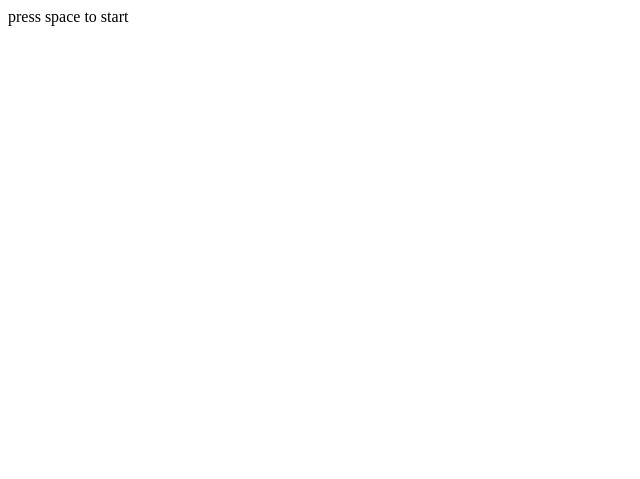
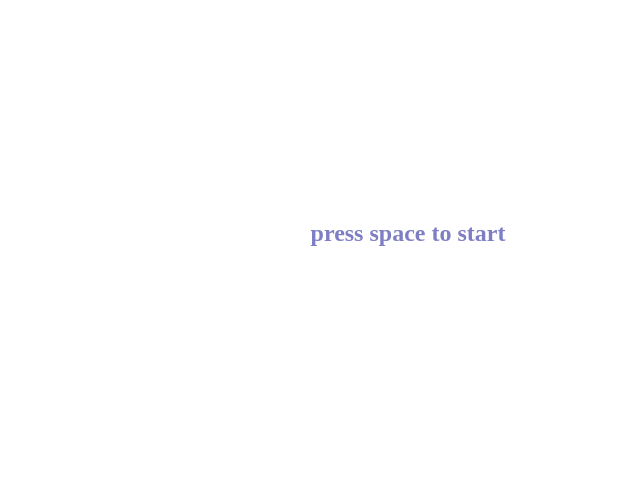
Before and after one commit to tpwls318/snake_game, a plain HTML site: page index.html in a window 1280 px wide. Shown: the whole page, without its empty margins (0-640 px from the left). Drawn offline with Linux system fonts and the light colour scheme.

Commit message:
change css of bg & msg

```diff
--- a/index.html
+++ b/index.html
@@ -9,8 +9,12 @@
 </head>
 
 <body>
-  <div id="message"></div>
-  <canvas id="canvas" width="800" height="450" background-color="gray"></canvas>
+
+  <div id="container">
+    <div id="message"></div>
+    <canvas id="canvas" width="800" height="450"></canvas>
+  </div>
+
   <img id="apple" src="images/apple.png">
   <script src="base.js"></script>
   <script src="snake.js"></script>
--- a/snake.js
+++ b/snake.js
@@ -9,7 +9,7 @@ const getDistance = (p1, p2) => Math.sqrt(Math.pow(p1.x - p2.x, 2) + Math.pow(p1
 const randPos = ({ col, row }) => ({ x: Math.floor(Math.random() * col), y: Math.floor(Math.random() * row) });
 const randApplePos = state => {
   let rand_pos = randPos(state);
-  if(!state.snake.reduce((acc, v) => getDistance(v, rand_pos) < 3 ? false : acc), true){
+  if(!state.snake.reduce((acc, v) => acc ? getDistance(v, rand_pos) > 3 : acc), true){
     rand_pos = randPos(state);
   }
   return rand_pos;
@@ -27,10 +27,11 @@ const nextMoves = ({ moves }) => moves.length == 1 ? moves : moves.slice(1);
 const initialState = () => ({
   col: col_length,
   row: row_length,
-  snake: [{ x: 2, y: 2 }],
+  snake: [{ x: 4, y: 2 }, { x: 3, y: 2 }, { x: 2, y: 2 }],
   apple: { x: col_length - 3, y: 2 },
   moves: [EAST],
   pause: true,
+  gameover: false,
 })
 const next = spec({
   col: x => x.col,
@@ -39,8 +40,9 @@ const next = spec({
   apple: nextApple,
   moves: nextMoves,
   pause: x => x.pause,
+  gameover: x => x.gameover,
 })
-const togglePause = (prev_state) => ({ ...prev_state, pause: !prev_state.pause })
+const togglePause = (prev_state) => ({ ...prev_state, pause: !prev_state.pause, gameover: prev_state.gameover && false })
 const enqueueMove = (prev_state, dir) => (
   invalidMove(prev_state.moves, dir)
     ? prev_state
--- a/web.css
+++ b/web.css
@@ -0,0 +1,20 @@
+#container {
+  position: absolute;
+  width: 800px;
+  height: 450px;
+}
+#apple {
+  visibility: hidden;
+}
+#message {
+  display: flex;
+  align-items: center;
+  justify-content: center;
+  text-align: center;
+  position: absolute;
+  white-space: pre;
+  opacity: 0.5;
+  width: 800px;
+  height: 450px;
+  font-weight: bold;
+}
--- a/web.js
+++ b/web.js
@@ -1,22 +1,39 @@
 const canvas = document.getElementById('canvas');
 const ctx = canvas.getContext('2d');
+const backgroundColor = '#383838';
 let padding;
 let state = initialState();
-let last_score;
+let final_score;
 let apple = document.getElementById("apple");
-apple.style.visibility = 'hidden';
 const x = p => p * canvas.width / state.col;
 const y = p => p * canvas.height / state.row;
-const getMessage = start => start ? 'press space to start' : `Your score :${last_score || state.snake.length}`
-const showMessage = (pause, t0) => {
-  document.getElementById('message').innerHTML = pause ? getMessage(!t0) : 'press space to pause';
+const showMessage = ({ pause, gameover }, t0) => {
+  let message = '';
+  let score = final_score || state.snake.length;
+  let fontSize = '';
+  color = 'yellow';
+  if(gameover) {
+    fontSize = '20px';
+    message = `Your final score :${score}
+press space to restart`;
+  } else if(pause){
+    color = 'darkblue';
+    fontSize = '24px';
+    message = t0 ? `Your score :${score}` : 'press space to start';
+  } else {
+    fontSize = '16px';
+    message = 'press space to pause';
+  }
+  document.getElementById('message').style.color = color;
+  document.getElementById('message').style.fontSize = fontSize;
+  document.getElementById('message').innerHTML = message;
 }
 const draw = () => {
-  // init last score
-  last_score = 0;
+  // init final score
+  final_score = 0;
 
   // bgc
-  ctx.fillStyle = '#94949c';
+  ctx.fillStyle = backgroundColor;
   ctx.fillRect(0, 0, canvas.width, canvas.height);
 
   // snake
@@ -35,17 +52,18 @@ const draw = () => {
       ctx.fillStyle = 'rgb(255, 40, 40)';
       ctx.fillRect(0, 0, canvas.width, canvas.height);
       window.setTimeout(() => {
-        ctx.fillStyle = '#94949c';
+        ctx.fillStyle = backgroundColor;
         ctx.fillRect(0, 0, canvas.width, canvas.height);
       }, 100);
-      last_score = state.snake.length;
+      final_score = state.snake.length;
       state = initialState();
+      state.gameover = true;
       break;
     }
   }
 }
 const step = t0 => t1 => {
-  showMessage(state.pause, t0);
+  showMessage(state, t0);
   if(state.pause || t1 - t0 < 100 - state.snake.length * 2) {
     window.requestAnimationFrame(step(t0));
   } else {
@@ -61,7 +79,10 @@ window.addEventListener('keydown', e => {
     case 'a': case 'ArrowLeft':  state = enqueueMove(state, WEST); break;
     case 's': case 'ArrowDown':  state = enqueueMove(state, SOUTH); break;
     case 'd': case 'ArrowRight': state = enqueueMove(state, EAST); break;
-    case ' ': case 'Escape': state = togglePause(state); break;
+    case ' ': case 'Escape':
+      state = togglePause(state);
+      document.getElementById('message').style.backgroundColor = state.pause ? '#bbbbbb' : 'transparent';
+      break;
   }
 })
 
```
